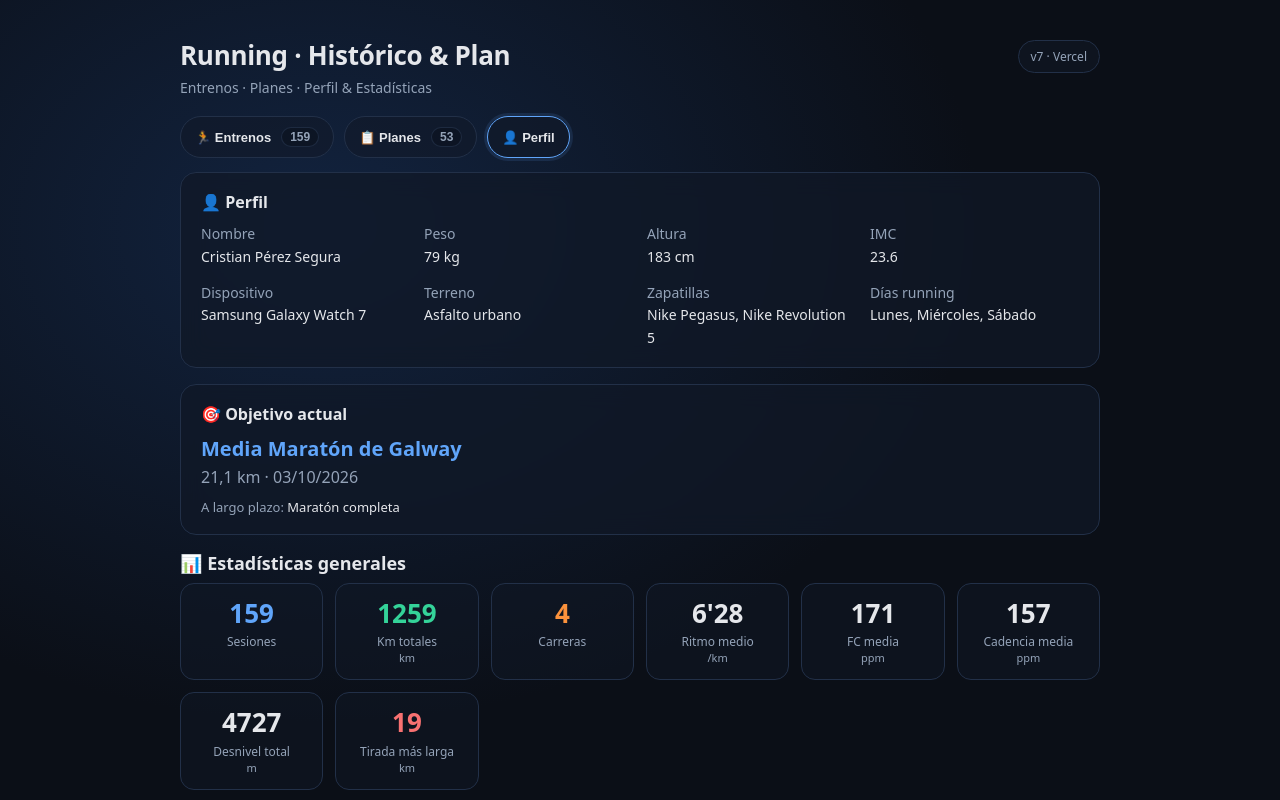
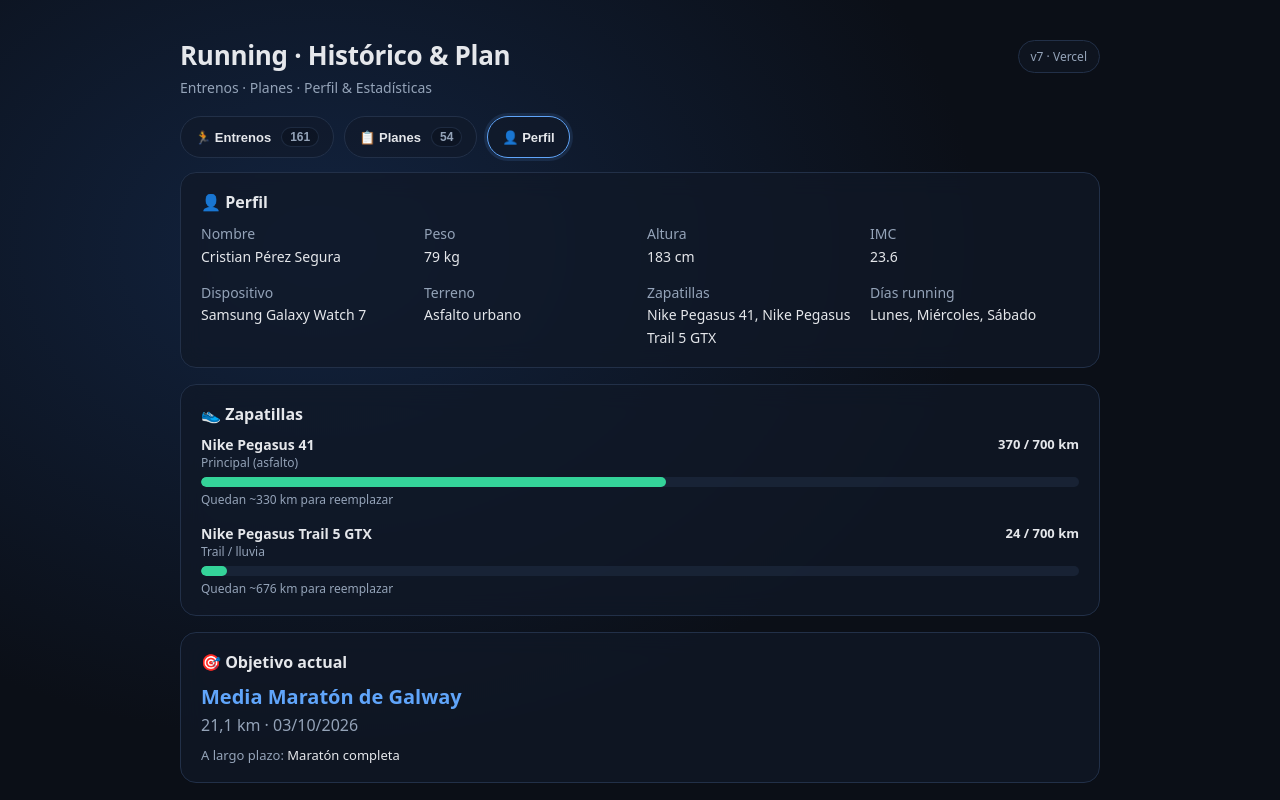
Before and after one commit to iCristian7/PersonalRunningWeb, a Next.js app: page / in a window 1280 px wide. Both pictures are taken after a click on the button "👤 Perfil". Shown: the top 800 px of the page. Built offline with nearby package versions, Linux system fonts and the light colour scheme; no server answers.

Commit message:
nuevos entrenos, planes y zapatillas perfil, semana 7 de septiembre

```diff
--- a/app/globals.css
+++ b/app/globals.css
@@ -566,3 +566,17 @@ select.input option { background: #111827; color: var(--text); }
     margin-top: -20px;
   }
 }
+
+/* ── Zapatillas ── */
+.shoe-row { margin-bottom: 16px; }
+.shoe-row:last-child { margin-bottom: 0; }
+.shoe-head { display: flex; justify-content: space-between; align-items: flex-start; gap: 10px; margin-bottom: 6px; }
+.shoe-name { font-weight: 700; font-size: 14px; color: var(--text); }
+.shoe-role { font-size: 12px; }
+.shoe-km { font-size: 13px; font-weight: 600; white-space: nowrap; color: var(--text); }
+.shoe-track { height: 10px; border-radius: 6px; background: rgba(34,48,72,.5); overflow: hidden; }
+.shoe-fill { height: 100%; border-radius: 6px; transition: width .4s ease; }
+.shoe-fill.green { background: #34d399; }
+.shoe-fill.orange { background: #fb923c; }
+.shoe-fill.red { background: #f87171; }
+.shoe-foot { font-size: 12px; margin-top: 4px; }
--- a/components/ProfileView.tsx
+++ b/components/ProfileView.tsx
@@ -276,6 +276,37 @@ export default function ProfileView({ profile, workouts }: { profile: ProfileDat
         </div>
       </div>
 
+            {/* ── Zapatillas ── */}
+      <div className="pf-section">
+        <div className="card">
+          <h2>👟 Zapatillas</h2>
+          {(profile.shoes as any[]).map((s, i) => {
+            const total = s.totalKm ?? 0;
+            const limit = s.replaceAtKm ?? 700;
+            const pct = Math.min(100, Math.round((total / limit) * 100));
+            const left = Math.max(0, limit - total);
+            const status = pct >= 90 ? 'red' : pct >= 70 ? 'orange' : 'green';
+            return (
+              <div key={i} className="shoe-row">
+                <div className="shoe-head">
+                  <div>
+                    <div className="shoe-name">{s.name}</div>
+                    <div className="shoe-role muted">{s.role}</div>
+                  </div>
+                  <div className="shoe-km">{total} / {limit} km</div>
+                </div>
+                <div className="shoe-track">
+                  <div className={`shoe-fill ${status}`} style={{ width: `${pct}%` }} />
+                </div>
+                <div className="shoe-foot muted">
+                  {left > 0 ? `Quedan ~${left} km para reemplazar` : '⚠️ Recomendado reemplazar'}
+                </div>
+              </div>
+            );
+          })}
+        </div>
+      </div>
+
       {/* ── Goal ───────────────────────────────────── */}
       <div className="pf-section">
         <div className="card pf-goal">
--- a/data/profile.json
+++ b/data/profile.json
@@ -3,14 +3,20 @@
   "weightKg": 79,
   "heightCm": 183,
   "device": "Samsung Galaxy Watch 7",
-  "shoes": [
+    "shoes": [
     {
-      "name": "Nike Pegasus",
-      "role": "Principal"
+      "name": "Nike Pegasus 41",
+      "role": "Principal (asfalto)",
+      "totalKm": 370,
+      "replaceAtKm": 700,
+      "active": true
     },
     {
-      "name": "Nike Revolution 5",
-      "role": "Ocasional"
+      "name": "Nike Pegasus Trail 5 GTX",
+      "role": "Trail / lluvia",
+      "totalKm": 24,
+      "replaceAtKm": 700,
+      "active": true
     }
   ],
   "terrain": "Asfalto urbano",
```
Also changed, not shown: data/workouts.json.
